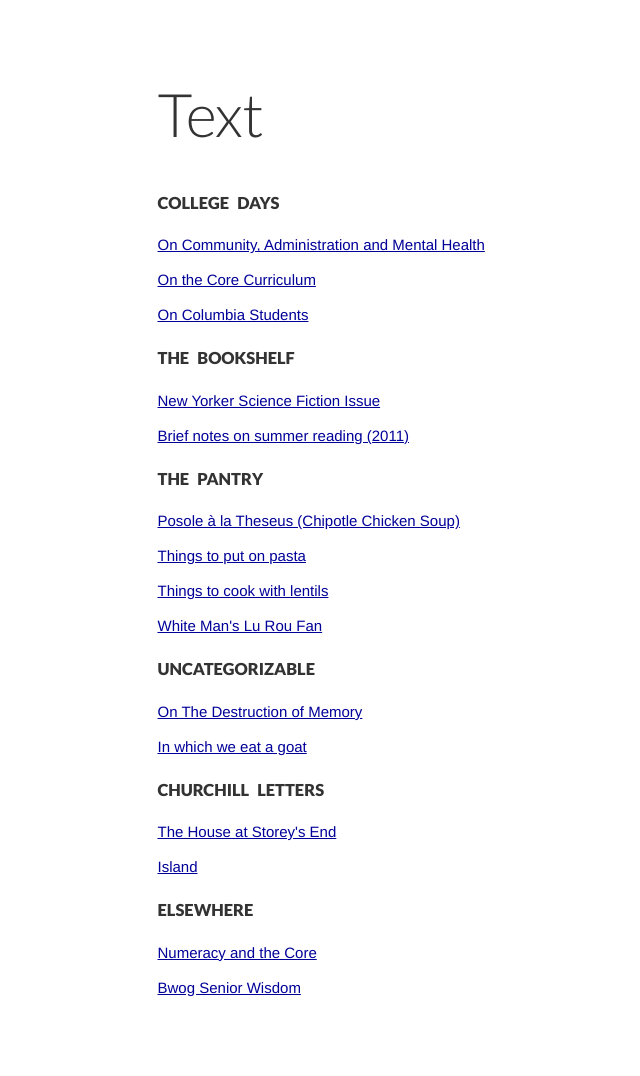
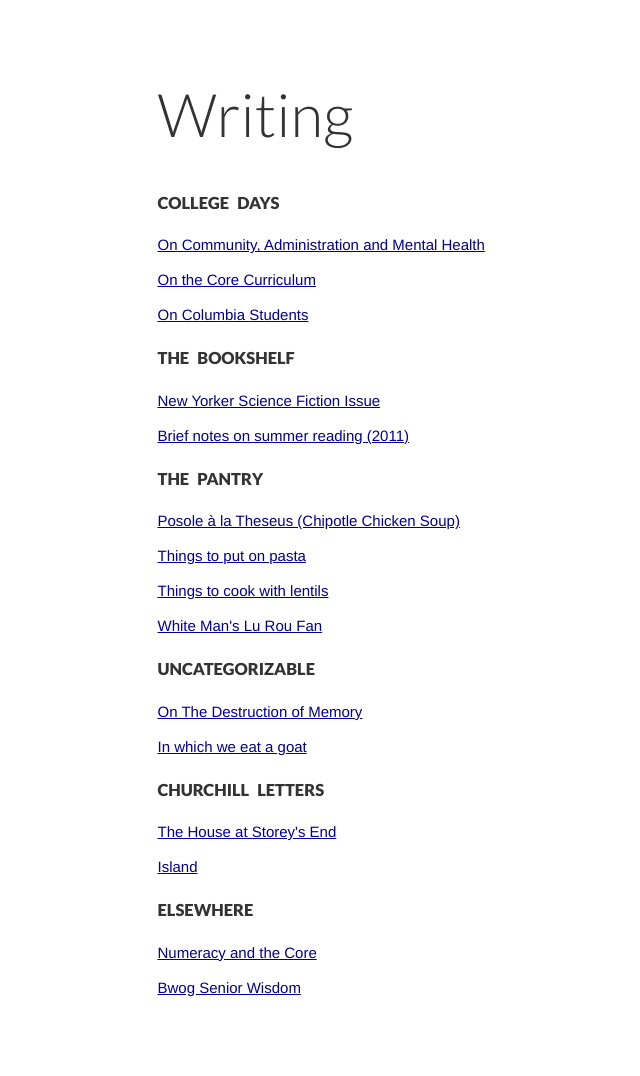
Before and after one commit to jacobandreas/writing, a Jekyll site: the page built from index.html, in a window 1280 px wide. Shown: the whole page, without its empty margins (145-785 px from the left). Built offline with Jekyll 4.4.1, drawn with Linux system fonts in a browser that asks for light colours.

Commit message:
use real title on index

```diff
--- a/_layouts/index.html
+++ b/_layouts/index.html
@@ -1,6 +1,6 @@
 <html>
   <head>
-    <title>Text | Jacob Andreas</title>
+    <title>{{page.title}} | Jacob Andreas</title>
     <link href='http://fonts.googleapis.com/css?family=Lato:300,900'
       rel='stylesheet' type='text/css' />
     <link href='http://fonts.googleapis.com/css?family=Arimo'
@@ -20,7 +20,7 @@
     </script>
   </head>
   <body>
-    <h1 class='name'>Text</h1>
+    <h1 class='name'>{{page.title}}</h1>
 {{ content }}
   </body>
 </html>
```
